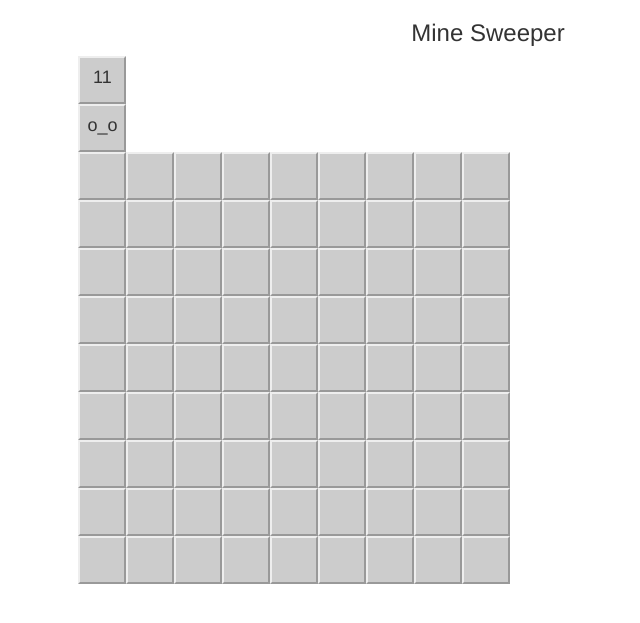
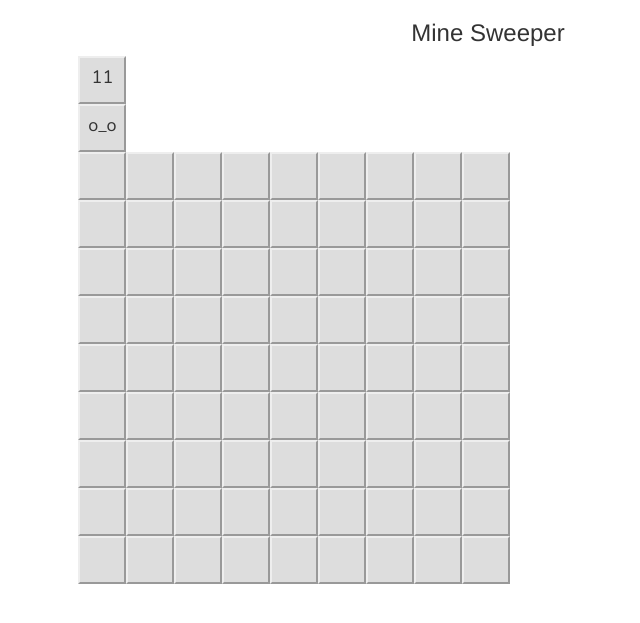
Before and after one commit to asakurasol/Sudomine, a PHP site: page / in a window 1280 px wide. Shown: the top 623 px of the page, without its empty margins (24-664 px from the left). Run offline with PHP 8.4, Linux system fonts and the light colour scheme; some libraries are stand-ins or nearby versions.

Commit message:
changed fonts, removed user ability to highlight

```diff
--- a/app/app.css
+++ b/app/app.css
@@ -22,23 +22,19 @@ body{
     height: 48px;
     border: 2px solid;
     border-color: #eeeeee #999999 #999999 #eeeeee;
-    background-color: #cccccc;
+    background-color: #dddddd;
     line-height: 48px;
     vertical-align: middle;
+    font-family: 'Nunito', sans-serif;
+    font-size: 1.2em;
+    font-weight: bold;
+      -moz-user-select: none;
+      -webkit-user-select: none;
+      -ms-user-select: none;
 }
 
 .revealed{
   background-color: #eeeeee;
-}
-
-::-moz-selection{
-  background-color:Transparent;
-  color:#000;
-}
-
-::selection {
-  background-color:Transparent;
-  color:#000;
 }
 
 .one {
@@ -65,3 +61,7 @@ body{
 .eight {
   color: black;
 }
+
+.mine {
+  color:black;
+}
--- a/app/index.html
+++ b/app/index.html
@@ -9,6 +9,7 @@
   <title>My AngularJS App</title>
   <meta name="description" content="">
   <meta name="viewport" content="width=device-width, initial-scale=1">
+  <link href='http://fonts.googleapis.com/css?family=Nunito:700,400' rel='stylesheet' type='text/css'>
   <link rel="stylesheet" href="bower_components/html5-boilerplate/css/normalize.css">
   <link rel="stylesheet" href="bower_components/html5-boilerplate/css/main.css">
   <link rel="stylesheet" href="app.css"/>
--- a/app/view1/view1.js
+++ b/app/view1/view1.js
@@ -151,8 +151,9 @@ Game.prototype.updateProps = function(array, size){
 		cell.position = assignPosition(cell.number, size);
 		cell.nextTo = self.updateNextTo(cell.position, cell.number, size);
 		cell.sensor = self.updateSensor(cell.nextTo, array);
-		cell.textClass = self.updateSensorClass(cell.sensor);
-		console.log(cell.textClass);
+		if(!cell.mine) {
+			cell.textClass = self.updateSensorClass(cell.sensor);
+		};
 		cell.appearance = self.updateAppearance(cell.mine, cell.sensor);
 	})
 	return array;
@@ -355,9 +356,7 @@ Game.prototype.checkForWin = function(){
 	var array = _.flatten(self.board);
 	var revealed = 0;
 	revealed = _.reduce(array, function(result, element){
-		console.log(element);
 		if(element.reveal){
-			console.log("this ran");
 			return ++result;
 		}
 		return result;
@@ -365,8 +364,6 @@ Game.prototype.checkForWin = function(){
 	if(revealed === array.length-self.mines){
 		this.status = "^_^";
 	}
-	console.log(revealed);
-	console.log(array.length-self.mines);
 }
 
 angular.module('myApp.view1', ['ngRoute'])
@@ -393,8 +390,7 @@ angular.module('myApp.view1', ['ngRoute'])
 	    $scope.game.checkForWin();
 	};
 	$scope.rightClick = function(cell) {
-		console.log(cell);
-		console.log(cell.number);
+		console.log('right clicked');
 		$scope.game.flag(cell.number);
 		$scope.flags = $scope.game.flags;
 	};
```
